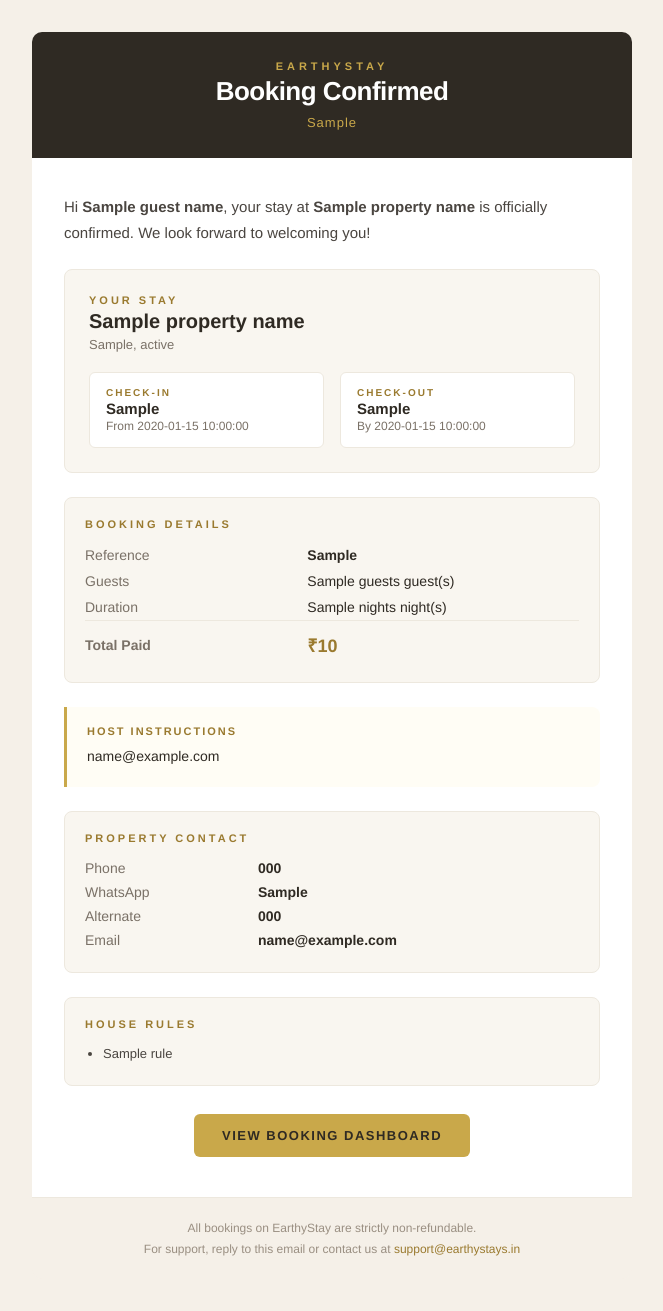
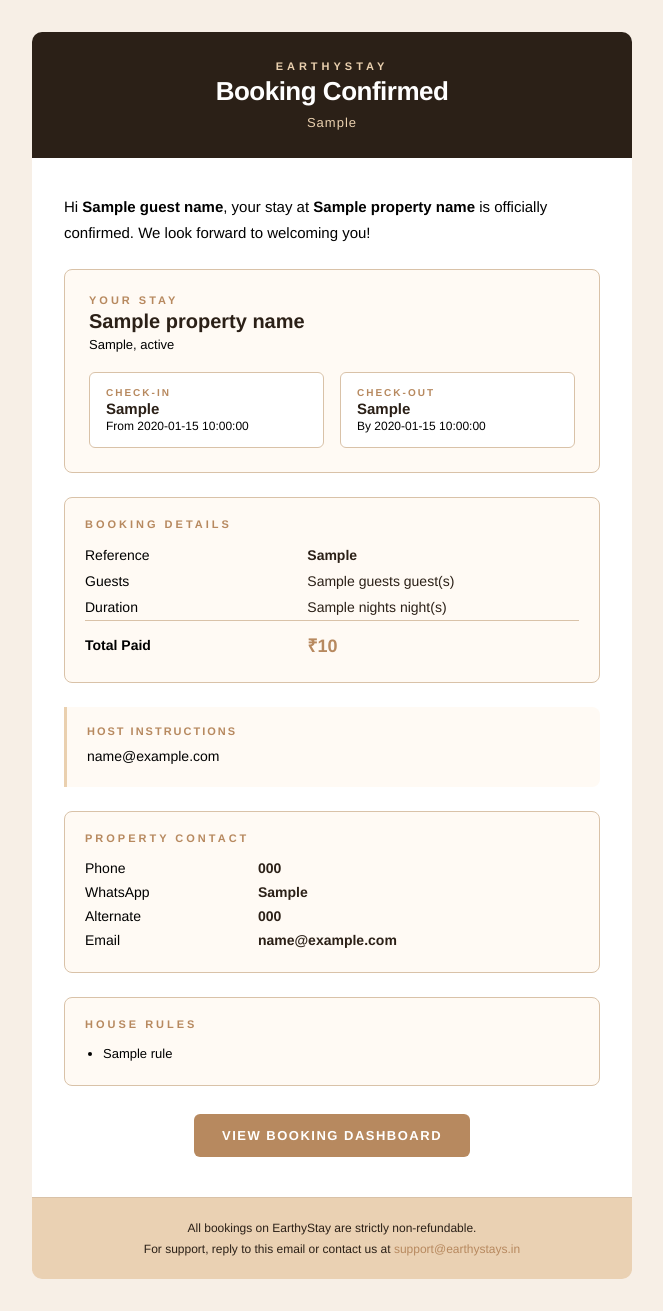
Before and after one commit to mohammedpithapur/earthystay, a Python web app: template backend/app/templates/booking_confirmation.html in a window 1280 px wide. Shown: the whole page, without its empty margins (308-971 px from the left). Run offline with Jinja, Linux system fonts and the light colour scheme; the template is opened without the code that fills it: most values are stand-ins (such as "Sample title", 1, 10 or a date in 2020).

Commit message:
style: align email template colors exactly to brand CSS variables

```diff
--- a/backend/app/templates/booking_confirmation.html
+++ b/backend/app/templates/booking_confirmation.html
@@ -1,45 +1,45 @@
 <!doctype html>
 <html lang="en">
   <head><meta charset="utf-8"><meta name="viewport" content="width=device-width,initial-scale=1"></head>
-  <body style="margin:0;padding:0;background:#f5f0e8;font-family:'Helvetica Neue',Arial,sans-serif;color:#2f2a23;">
+  <body style="margin:0;padding:0;background:#f7efe6;font-family:'Helvetica Neue',Arial,sans-serif;color:#000000;">
     <div style="max-width:600px;margin:0 auto;padding:32px 16px;">
 
       <!-- Header -->
-      <div style="background:#2f2a23;border-radius:10px 10px 0 0;padding:28px 32px;text-align:center;">
-        <p style="margin:0 0 4px;font-size:11px;letter-spacing:4px;text-transform:uppercase;color:#c9a84a;font-weight:700;">EarthyStay</p>
+      <div style="background:#2b2017;border-radius:10px 10px 0 0;padding:28px 32px;text-align:center;">
+        <p style="margin:0 0 4px;font-size:11px;letter-spacing:4px;text-transform:uppercase;color:#ead0af;font-weight:700;">EarthyStay</p>
         <h1 style="margin:0;font-size:26px;color:#ffffff;font-weight:700;letter-spacing:-0.5px;">Booking Confirmed</h1>
-        <p style="margin:8px 0 0;font-size:13px;color:#c9a84a;letter-spacing:1px;">{{ booking_ref }}</p>
+        <p style="margin:8px 0 0;font-size:13px;color:#ead0af;letter-spacing:1px;">{{ booking_ref }}</p>
       </div>
 
       <!-- Body -->
       <div style="background:#ffffff;padding:36px 32px;">
 
-        <p style="margin:0 0 24px;font-size:15px;line-height:1.7;color:#4a4540;">
+        <p style="margin:0 0 24px;font-size:15px;line-height:1.7;color:#000000;">
           Hi <strong>{{ guest_name }}</strong>, your stay at <strong>{{ property_name }}</strong> is officially confirmed. We look forward to welcoming you!
         </p>
 
         <!-- Property + Dates Banner -->
-        <div style="background:#f9f6f0;border:1px solid #ede8de;border-radius:8px;padding:24px;margin-bottom:24px;">
-          <p style="margin:0 0 4px;font-size:11px;letter-spacing:3px;text-transform:uppercase;color:#9a7a2f;font-weight:700;">Your Stay</p>
-          <h2 style="margin:0 0 4px;font-size:20px;color:#2f2a23;font-weight:700;">{{ property_name }}</h2>
+        <div style="background:#fffaf4;border:1px solid #d9c2a8;border-radius:8px;padding:24px;margin-bottom:24px;">
+          <p style="margin:0 0 4px;font-size:11px;letter-spacing:3px;text-transform:uppercase;color:#b7895f;font-weight:700;">Your Stay</p>
+          <h2 style="margin:0 0 4px;font-size:20px;color:#2b2017;font-weight:700;">{{ property_name }}</h2>
           {% if property_city or property_state %}
-          <p style="margin:0 0 20px;font-size:13px;color:#7a7167;">{{ property_city }}{% if property_city and property_state %}, {% endif %}{{ property_state }}</p>
+          <p style="margin:0 0 20px;font-size:13px;color:#000000;">{{ property_city }}{% if property_city and property_state %}, {% endif %}{{ property_state }}</p>
           {% endif %}
 
           <table style="width:100%;border-collapse:collapse;">
             <tr>
               <td style="width:50%;padding:0 8px 0 0;vertical-align:top;">
-                <div style="background:#ffffff;border:1px solid #ede8de;border-radius:6px;padding:14px 16px;">
-                  <p style="margin:0 0 2px;font-size:10px;letter-spacing:2px;text-transform:uppercase;color:#9a7a2f;font-weight:700;">Check-in</p>
-                  <p style="margin:0;font-size:15px;font-weight:700;color:#2f2a23;">{{ check_in }}</p>
-                  <p style="margin:2px 0 0;font-size:12px;color:#7a7167;">From {{ checkin_time }}</p>
+                <div style="background:#ffffff;border:1px solid #d9c2a8;border-radius:6px;padding:14px 16px;">
+                  <p style="margin:0 0 2px;font-size:10px;letter-spacing:2px;text-transform:uppercase;color:#b7895f;font-weight:700;">Check-in</p>
+                  <p style="margin:0;font-size:15px;font-weight:700;color:#2b2017;">{{ check_in }}</p>
+                  <p style="margin:2px 0 0;font-size:12px;color:#000000;">From {{ checkin_time }}</p>
                 </div>
               </td>
               <td style="width:50%;padding:0 0 0 8px;vertical-align:top;">
-                <div style="background:#ffffff;border:1px solid #ede8de;border-radius:6px;padding:14px 16px;">
-                  <p style="margin:0 0 2px;font-size:10px;letter-spacing:2px;text-transform:uppercase;color:#9a7a2f;font-weight:700;">Check-out</p>
-                  <p style="margin:0;font-size:15px;font-weight:700;color:#2f2a23;">{{ check_out }}</p>
-                  <p style="margin:2px 0 0;font-size:12px;color:#7a7167;">By {{ checkout_time }}</p>
+                <div style="background:#ffffff;border:1px solid #d9c2a8;border-radius:6px;padding:14px 16px;">
+                  <p style="margin:0 0 2px;font-size:10px;letter-spacing:2px;text-transform:uppercase;color:#b7895f;font-weight:700;">Check-out</p>
+                  <p style="margin:0;font-size:15px;font-weight:700;color:#2b2017;">{{ check_out }}</p>
+                  <p style="margin:2px 0 0;font-size:12px;color:#000000;">By {{ checkout_time }}</p>
                 </div>
               </td>
             </tr>
@@ -47,63 +47,63 @@
         </div>
 
         <!-- Booking Details -->
-        <div style="background:#f9f6f0;border:1px solid #ede8de;border-radius:8px;padding:20px;margin-bottom:24px;">
-          <p style="margin:0 0 12px;font-size:11px;letter-spacing:3px;text-transform:uppercase;color:#9a7a2f;font-weight:700;">Booking Details</p>
+        <div style="background:#fffaf4;border:1px solid #d9c2a8;border-radius:8px;padding:20px;margin-bottom:24px;">
+          <p style="margin:0 0 12px;font-size:11px;letter-spacing:3px;text-transform:uppercase;color:#b7895f;font-weight:700;">Booking Details</p>
           <table style="width:100%;border-collapse:collapse;font-size:14px;">
             <tr>
-              <td style="padding:5px 0;color:#7a7167;width:45%;">Reference</td>
-              <td style="padding:5px 0;font-weight:700;color:#2f2a23;">{{ booking_ref }}</td>
+              <td style="padding:5px 0;color:#000000;width:45%;">Reference</td>
+              <td style="padding:5px 0;font-weight:700;color:#2b2017;">{{ booking_ref }}</td>
             </tr>
             <tr>
-              <td style="padding:5px 0;color:#7a7167;">Guests</td>
-              <td style="padding:5px 0;color:#2f2a23;">{{ guests }} guest(s)</td>
+              <td style="padding:5px 0;color:#000000;">Guests</td>
+              <td style="padding:5px 0;color:#2b2017;">{{ guests }} guest(s)</td>
             </tr>
             <tr>
-              <td style="padding:5px 0;color:#7a7167;">Duration</td>
-              <td style="padding:5px 0;color:#2f2a23;">{{ nights }} night(s)</td>
+              <td style="padding:5px 0;color:#000000;">Duration</td>
+              <td style="padding:5px 0;color:#2b2017;">{{ nights }} night(s)</td>
             </tr>
-            <tr style="border-top:1px solid #ede8de;">
-              <td style="padding:12px 0 5px;color:#7a7167;font-weight:700;">Total Paid</td>
-              <td style="padding:12px 0 5px;font-size:18px;font-weight:800;color:#9a7a2f;">&#8377;{{ total }}</td>
+            <tr style="border-top:1px solid #d9c2a8;">
+              <td style="padding:12px 0 5px;color:#000000;font-weight:700;">Total Paid</td>
+              <td style="padding:12px 0 5px;font-size:18px;font-weight:800;color:#b7895f;">&#8377;{{ total }}</td>
             </tr>
           </table>
         </div>
 
         {% if booking_email_instructions %}
         <!-- Host Instructions -->
-        <div style="background:#fffdf5;border-left:3px solid #c9a84a;border-radius:0 8px 8px 0;padding:18px 20px;margin-bottom:24px;">
-          <p style="margin:0 0 8px;font-size:11px;letter-spacing:2px;text-transform:uppercase;color:#9a7a2f;font-weight:700;">Host Instructions</p>
-          <div style="font-size:14px;line-height:1.7;color:#2f2a23;">{{ booking_email_instructions }}</div>
+        <div style="background:#fffaf4;border-left:3px solid #ead0af;border-radius:0 8px 8px 0;padding:18px 20px;margin-bottom:24px;">
+          <p style="margin:0 0 8px;font-size:11px;letter-spacing:2px;text-transform:uppercase;color:#b7895f;font-weight:700;">Host Instructions</p>
+          <div style="font-size:14px;line-height:1.7;color:#000000;">{{ booking_email_instructions }}</div>
         </div>
         {% endif %}
 
         {% if contact_phone or contact_email or contact_whatsapp or contact_spare_phone %}
         <!-- Contacts -->
-        <div style="background:#f9f6f0;border:1px solid #ede8de;border-radius:8px;padding:20px;margin-bottom:24px;">
-          <p style="margin:0 0 12px;font-size:11px;letter-spacing:3px;text-transform:uppercase;color:#9a7a2f;font-weight:700;">Property Contact</p>
+        <div style="background:#fffaf4;border:1px solid #d9c2a8;border-radius:8px;padding:20px;margin-bottom:24px;">
+          <p style="margin:0 0 12px;font-size:11px;letter-spacing:3px;text-transform:uppercase;color:#b7895f;font-weight:700;">Property Contact</p>
           <table style="width:100%;border-collapse:collapse;font-size:14px;">
             {% if contact_phone %}
             <tr>
-              <td style="padding:4px 0;color:#7a7167;width:35%;">Phone</td>
-              <td style="padding:4px 0;color:#2f2a23;font-weight:600;">{{ contact_phone }}</td>
+              <td style="padding:4px 0;color:#000000;width:35%;">Phone</td>
+              <td style="padding:4px 0;color:#2b2017;font-weight:600;">{{ contact_phone }}</td>
             </tr>
             {% endif %}
             {% if contact_whatsapp %}
             <tr>
-              <td style="padding:4px 0;color:#7a7167;">WhatsApp</td>
-              <td style="padding:4px 0;color:#2f2a23;font-weight:600;">{{ contact_whatsapp }}</td>
+              <td style="padding:4px 0;color:#000000;">WhatsApp</td>
+              <td style="padding:4px 0;color:#2b2017;font-weight:600;">{{ contact_whatsapp }}</td>
             </tr>
             {% endif %}
             {% if contact_spare_phone %}
             <tr>
-              <td style="padding:4px 0;color:#7a7167;">Alternate</td>
-              <td style="padding:4px 0;color:#2f2a23;font-weight:600;">{{ contact_spare_phone }}</td>
+              <td style="padding:4px 0;color:#000000;">Alternate</td>
+              <td style="padding:4px 0;color:#2b2017;font-weight:600;">{{ contact_spare_phone }}</td>
             </tr>
             {% endif %}
             {% if contact_email %}
             <tr>
-              <td style="padding:4px 0;color:#7a7167;">Email</td>
-              <td style="padding:4px 0;color:#2f2a23;font-weight:600;">{{ contact_email }}</td>
+              <td style="padding:4px 0;color:#000000;">Email</td>
+              <td style="padding:4px 0;color:#2b2017;font-weight:600;">{{ contact_email }}</td>
             </tr>
             {% endif %}
           </table>
@@ -112,9 +112,9 @@
 
         {% if house_rules and house_rules|length > 0 %}
         <!-- House Rules -->
-        <div style="background:#f9f6f0;border:1px solid #ede8de;border-radius:8px;padding:20px;margin-bottom:24px;">
-          <p style="margin:0 0 12px;font-size:11px;letter-spacing:3px;text-transform:uppercase;color:#9a7a2f;font-weight:700;">House Rules</p>
-          <ul style="margin:0;padding-left:18px;font-size:13px;line-height:1.8;color:#4a4540;">
+        <div style="background:#fffaf4;border:1px solid #d9c2a8;border-radius:8px;padding:20px;margin-bottom:24px;">
+          <p style="margin:0 0 12px;font-size:11px;letter-spacing:3px;text-transform:uppercase;color:#b7895f;font-weight:700;">House Rules</p>
+          <ul style="margin:0;padding-left:18px;font-size:13px;line-height:1.8;color:#000000;">
             {% for rule in house_rules %}
             <li>{{ rule }}</li>
             {% endfor %}
@@ -124,7 +124,7 @@
 
         <!-- CTA -->
         <div style="text-align:center;margin:28px 0 4px;">
-          <a href="{{ dashboard_url }}" style="display:inline-block;background:#c9a84a;color:#2f2a23;text-decoration:none;border-radius:6px;padding:14px 28px;font-size:13px;font-weight:700;letter-spacing:1.5px;text-transform:uppercase;">
+          <a href="{{ dashboard_url }}" style="display:inline-block;background:#b7895f;color:#ffffff;text-decoration:none;border-radius:6px;padding:14px 28px;font-size:13px;font-weight:700;letter-spacing:1.5px;text-transform:uppercase;">
             View Booking Dashboard
           </a>
         </div>
@@ -132,10 +132,10 @@
       </div>
 
       <!-- Footer -->
-      <div style="background:#f5f0e8;border-radius:0 0 10px 10px;padding:20px 32px;text-align:center;border-top:1px solid #ede8de;">
-        <p style="margin:0;font-size:12px;color:#9a8f82;line-height:1.7;">
+      <div style="background:#ead1b3;border-radius:0 0 10px 10px;padding:20px 32px;text-align:center;border-top:1px solid #d9c2a8;">
+        <p style="margin:0;font-size:12px;color:#2b2017;line-height:1.7;">
           All bookings on EarthyStay are strictly non-refundable.<br>
-          For support, reply to this email or contact us at <a href="mailto:support@earthystays.in" style="color:#9a7a2f;text-decoration:none;">support@earthystays.in</a>
+          For support, reply to this email or contact us at <a href="mailto:support@earthystays.in" style="color:#b7895f;text-decoration:none;">support@earthystays.in</a>
         </p>
       </div>
 
```
